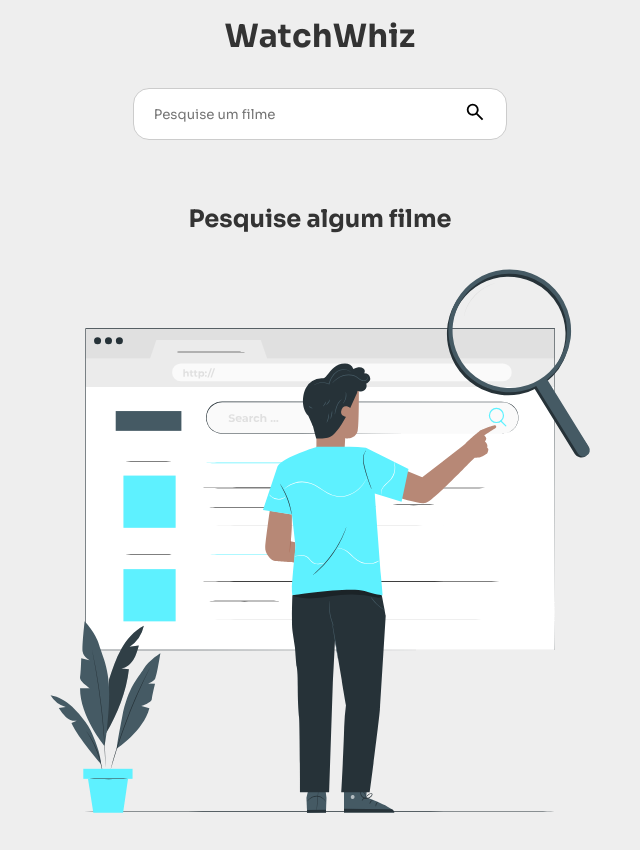
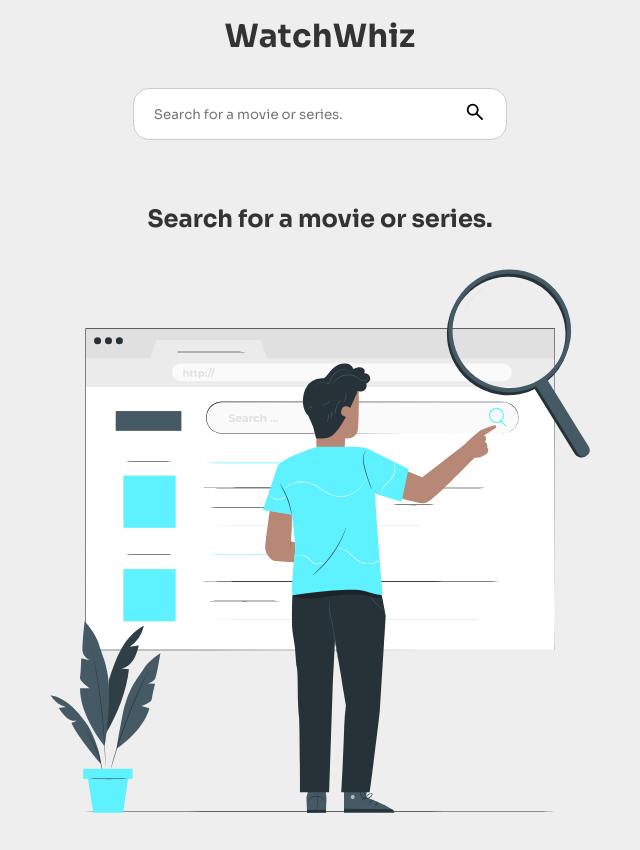
Before and after one commit to Faelkk/Search-movies, a React (Vite) app: page / in a window 1280 px wide. Shown: the whole page, without its empty margins (320-960 px from the left). Built offline with nearby package versions, Linux system fonts and the light colour scheme.

Commit message:
feat: update readme, create input ref, and changed text language

```diff
--- a/src/View/Pages/Home/Components/Header/components/Input/Input.tsx
+++ b/src/View/Pages/Home/Components/Header/components/Input/Input.tsx
@@ -6,21 +6,24 @@ import useInput from "./useInput";
 
 const Input = () => {
   const {
+    inputRef,
     inputSearchValue,
     isInputDisabled,
     handleInputChange,
     handleSubmitForm,
+    handleFormClick,
   } = useInput();
 
   return (
-    <Form onSubmit={handleSubmitForm}>
+    <Form onClick={handleFormClick} onSubmit={handleSubmitForm}>
       <InputSearch
         type="text"
-        placeholder="Pesquise um filme"
+        placeholder="Search for a movie or series."
         required
         value={inputSearchValue}
         onChange={handleInputChange}
         disabled={isInputDisabled}
+        ref={inputRef}
       />
       <ButtonSubmit type="submit">
         <img src={submitIcon} alt="Submit" />
--- a/src/View/Pages/Home/Components/Header/components/Input/useInput.ts
+++ b/src/View/Pages/Home/Components/Header/components/Input/useInput.ts
@@ -1,10 +1,12 @@
-import { useState } from "react";
+import { useRef, useState } from "react";
 import { useInputContext } from "../../../../../../../App/Context/useInputContext";
 
 
 function useInput() {
     const [inputSearchValue, setInputSearchValue] = useState("");
     const { isInputDisabled, handleSubmit } = useInputContext();
+    const inputRef = useRef<HTMLInputElement>(null);
+
 
     const handleInputChange = (e: React.ChangeEvent<HTMLInputElement>) => {
       setInputSearchValue(e.target.value);
@@ -16,6 +18,10 @@ function useInput() {
       setInputSearchValue("");
     };
 
-    return {inputSearchValue,setInputSearchValue,isInputDisabled,handleInputChange,handleSubmitForm}
+    const handleFormClick = () => {
+      if (inputRef.current) inputRef.current.focus();
+    };
+
+    return {inputRef,inputSearchValue,setInputSearchValue,isInputDisabled,handleInputChange,handleSubmitForm,handleFormClick}
 }
 export default useInput
--- a/src/View/Pages/Home/Components/MoviesContent/MoviesContent.tsx
+++ b/src/View/Pages/Home/Components/MoviesContent/MoviesContent.tsx
@@ -56,7 +56,7 @@ const MoviesContent = () => {
                 />
 
                 <TitleCard>{movie.Title}</TitleCard>
-                <BtnModal>Ver detalhes</BtnModal>
+                <BtnModal>See details</BtnModal>
               </Container>
             ))}
           </ContainerGrid>
--- a/src/View/Pages/Home/Components/MoviesNoContent/MoviesNoContent.tsx
+++ b/src/View/Pages/Home/Components/MoviesNoContent/MoviesNoContent.tsx
@@ -6,7 +6,7 @@ import searchIconHome from "../../../../../assets/Web search-pana.svg";
 const MoviesNoContent = () => {
   return (
     <Container>
-      <TitleHome>Pesquise algum filme</TitleHome>
+      <TitleHome>Search for a movie or series.</TitleHome>
 
       <SkeletonImage
         src={searchIconHome}
```
Also changed, not shown: 1 other file (tests, documents, lock files or other folders).
